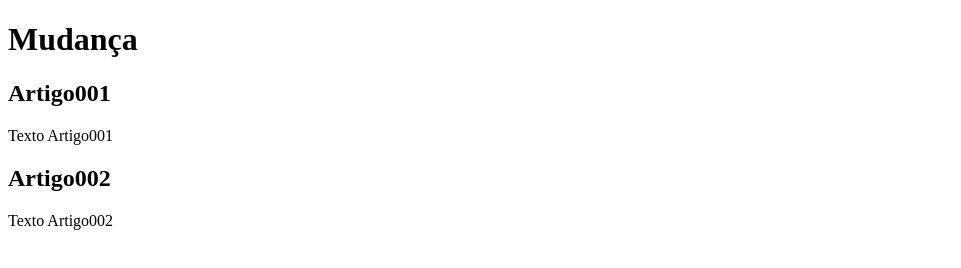
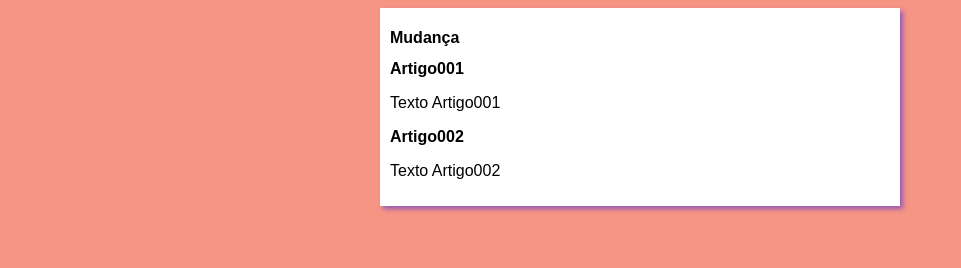
Before and after one commit to ovito/test-repository, a plain HTML site: page index.html in a window 1280 px wide. Shown: the whole page, without its empty margins (0-961 px from the left). Drawn offline with Linux system fonts and the light colour scheme.

Commit message:
Update index.html

```diff
--- a/index.html
+++ b/index.html
@@ -4,6 +4,7 @@
     <meta charset="UTF-8">
     <meta name="viewport" content="width=device-width, initial-scale=1.0">
     <title>É assado</title>
+    <link rel="stylesheet" href="design/style.css">
 </head>
 <body>
     <main>
```
